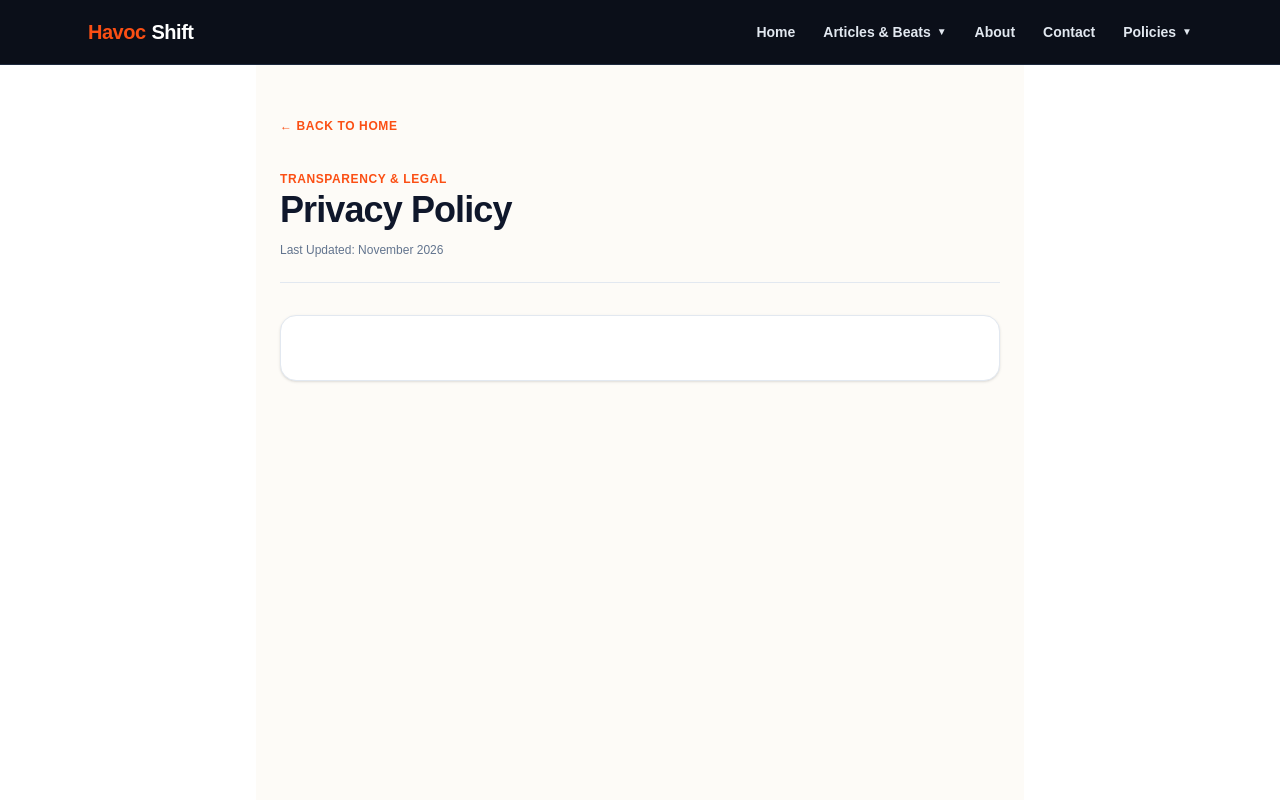
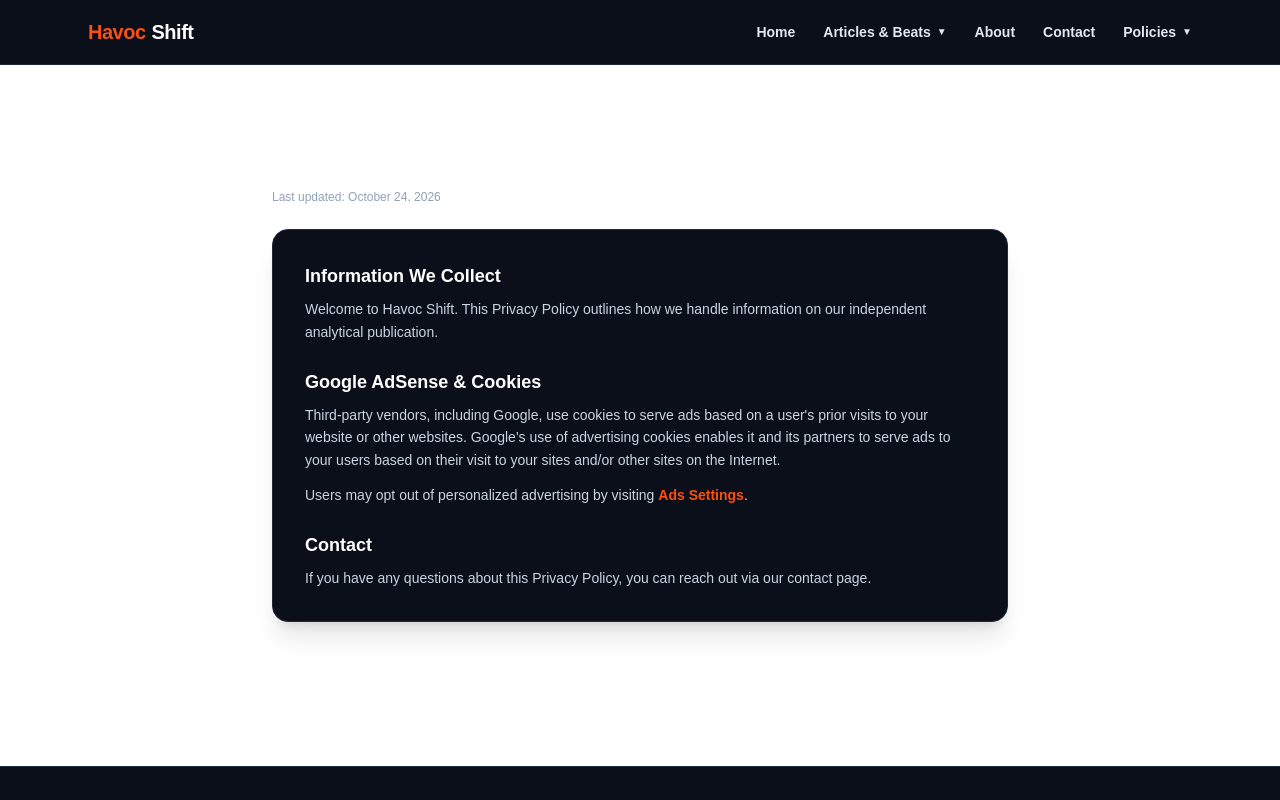
Before and after one commit to tannerwalesnhuedu/bengals-origin, a Next.js app: page /privacy in a window 1280 px wide. Shown: the top 800 px of the page. Built offline with nearby package versions, Linux system fonts and the light colour scheme.

Commit message:
fixes for adsense head and foot

```diff
--- a/src/app/privacy/page.tsx
+++ b/src/app/privacy/page.tsx
@@ -1,31 +1,41 @@
-import type { Metadata } from 'next';
-import Link from 'next/link';
-
-export const metadata: Metadata = {
-  title: 'Privacy Policy',
-  description: 'Privacy Policy for Havoc Shift.',
-};
-
 export default function PrivacyPage() {
   return (
-    <main className="max-w-3xl mx-auto py-12 px-4 sm:px-6 space-y-8 bg-[#fdfbf7] min-h-screen text-slate-900">
-      <Link href="/" className="inline-block text-xs font-bold text-[#FB4F14] hover:underline uppercase tracking-wider">
-        ← Back to Home
-      </Link>
+    <main className="max-w-3xl mx-auto py-16 px-4 space-y-6">
+      <h1 className="text-3xl font-black text-white">Privacy Policy</h1>
+      <p className="text-xs text-slate-400">Last updated: October 24, 2026</p>
 
-      <div className="space-y-3 border-b border-slate-200 pb-6">
-        <span className="text-xs font-extrabold uppercase tracking-wider text-[#FB4F14]">
-          Transparency & Legal
-        </span>
-        <h1 className="text-3xl sm:text-4xl font-black text-slate-900 tracking-tight">
-          Privacy Policy
-        </h1>
-        <p className="text-xs text-slate-500">Last Updated: November 2026</p>
-      </div>
+      <div className="bg-[#0b0f19] border border-slate-800 p-8 rounded-2xl shadow-xl space-y-6 text-sm leading-relaxed text-slate-300">
+        <div>
+          <h2 className="text-lg font-bold text-white mb-2">Information We Collect</h2>
+          <p>
+            Welcome to Havoc Shift. This Privacy Policy outlines how we handle information on our independent analytical publication.
+          </p>
+        </div>
 
-      <div className="space-y-5 text-slate-700 text-sm sm:text-base leading-relaxed bg-white border border-slate-200 rounded-2xl p-6 sm:p-8 shadow-sm">
-        {/* Paste your existing Privacy Policy <h2> and <p> tags here using: */}
-        {/* <h2 className="text-lg font-black text-slate-900 pt-2">Section Title</h2> */}
+        <div>
+          <h2 className="text-lg font-bold text-white mb-2">Google AdSense & Cookies</h2>
+          <p className="mb-3">
+            Third-party vendors, including Google, use cookies to serve ads based on a user's prior visits to your website or other websites. Google's use of advertising cookies enables it and its partners to serve ads to your users based on their visit to your sites and/or other sites on the Internet.
+          </p>
+          <p>
+  Users may opt out of personalized advertising by visiting{' '}
+  <a
+    href="https://adssettings.google.com"
+    target="_blank"
+    rel="noopener noreferrer"
+    className="text-[#FB4F14] font-bold hover:underline"
+  >
+    Ads Settings
+  </a>.
+</p>
+        </div>
+
+        <div>
+          <h2 className="text-lg font-bold text-white mb-2">Contact</h2>
+          <p>
+            If you have any questions about this Privacy Policy, you can reach out via our contact page.
+          </p>
+        </div>
       </div>
     </main>
   );
```
